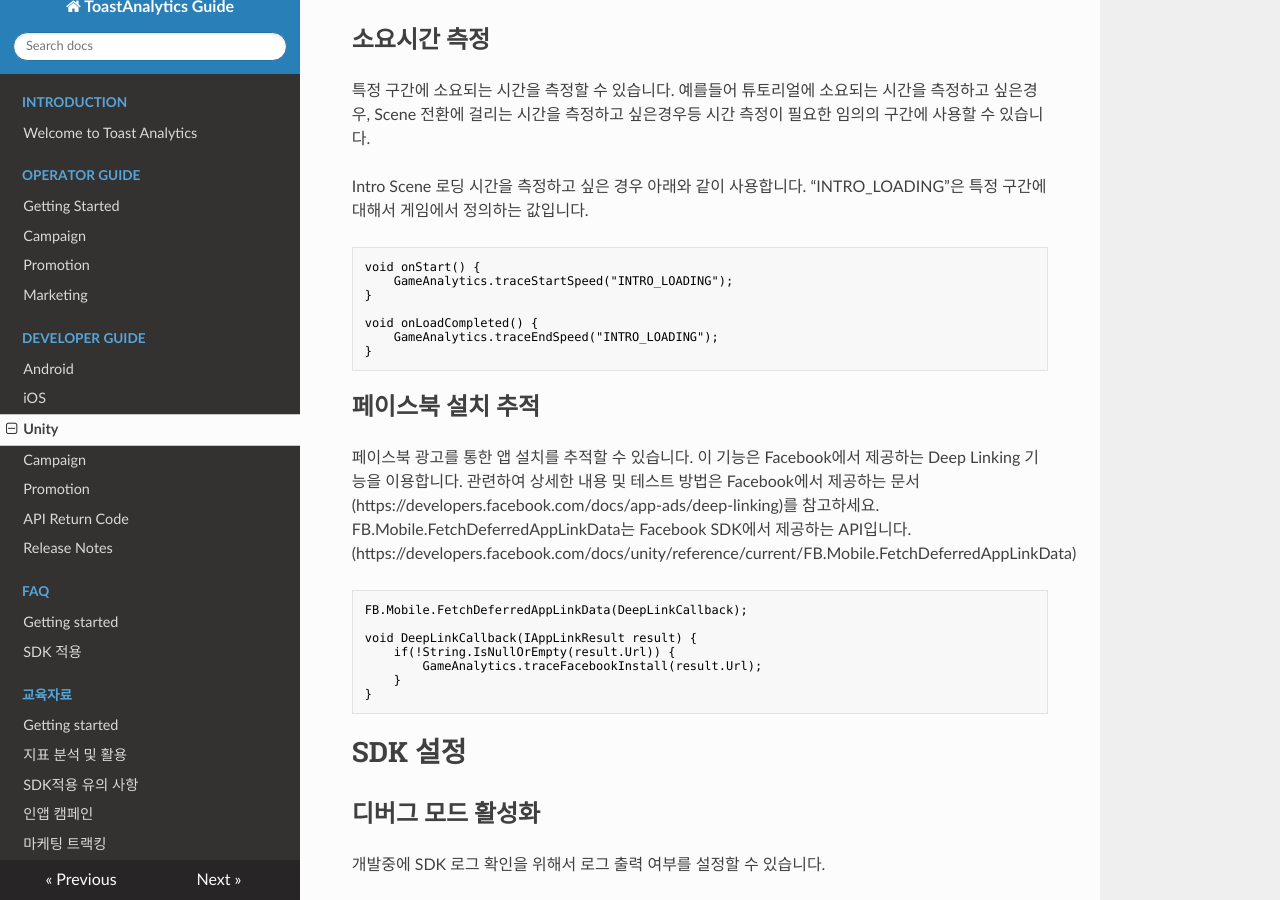
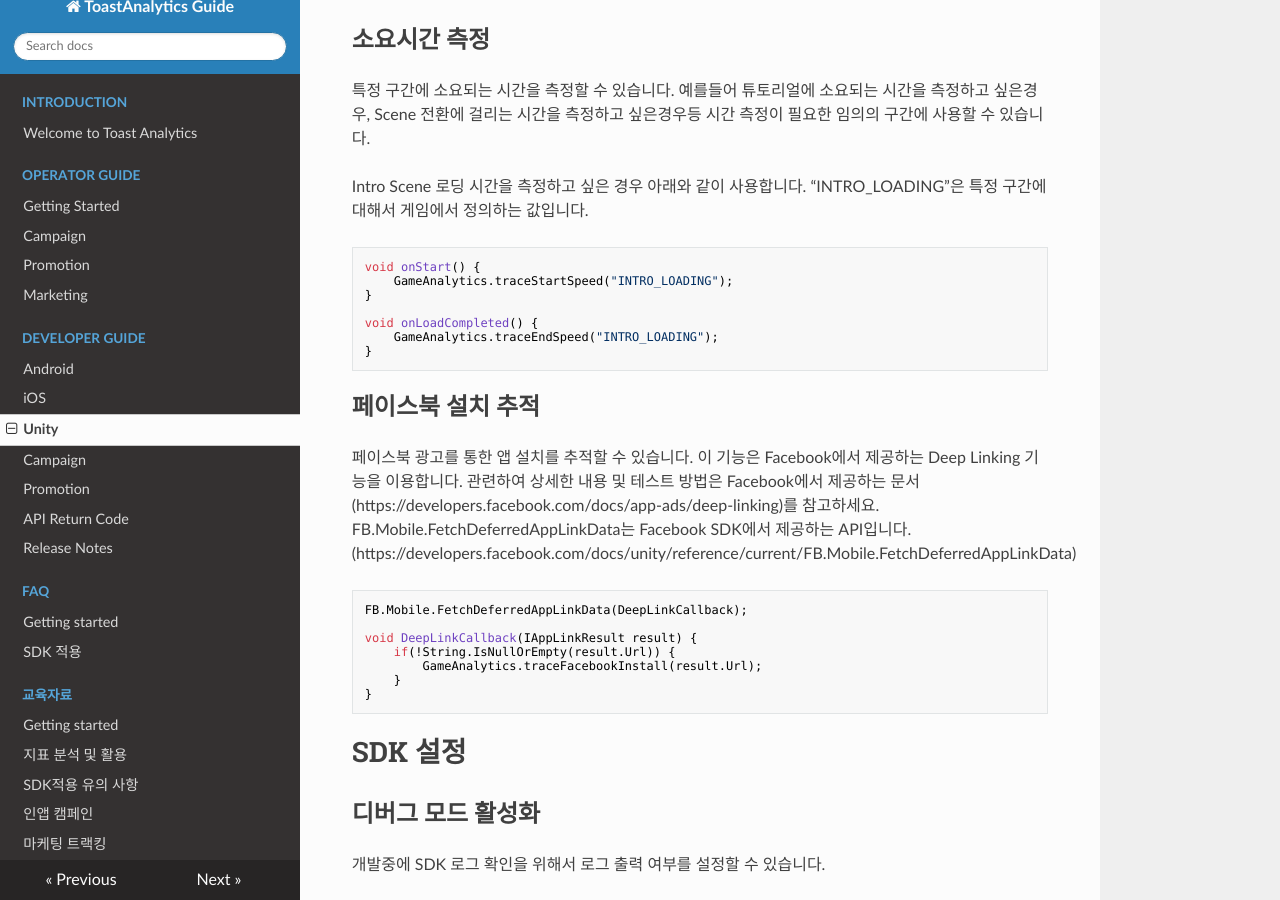
Before and after one commit to ToastAnalytics/ToastAnalytics, an MkDocs documentation site: the page built from docs/Developer/6. Unity Developer Guide.md, in a window 1280 px wide and 900 px high, scrolled down 13188 px. Built offline with MkDocs 1.6.1, drawn with Linux system fonts in a browser that asks for light colours; nearby versions of some CDN libraries; old or Windows-style settings are respelled for this version of MkDocs; some of the changed text lies outside the part shown.

Commit message:
Update 6. Unity Developer Guide.md

````diff
--- a/docs/Developer/6. Unity Developer Guide.md
+++ b/docs/Developer/6. Unity Developer Guide.md
@@ -120,7 +120,7 @@
 초기화 함수(initializeSDK)의 마지막 인자(use logging userid flag)로 이 값을 설정할 수 있습니다. Flag가 true 인 경우 User ID를 사용자 구분 기준으로 사용합니다. False로 설정하면 Advertise ID를 구분 기준으로 사용합니다.
 
 아래 코드는 User ID를 사용자 구분 기준으로 사용하는 경우입니다.
-```
+```c#
 using UnityEngine;
 using System;
 using System.Collections.Generic;
@@ -170,7 +170,7 @@
 Background/Foreground 이동시 위 함수를 호출하지 않으면 정확한 게임 이용 시간을 측정할 수 없기 때문에 이 API는 반드시 호출해야 합니다.<br />
 DAU는 하루동안 traceActivation을 호출한 사용자(Advertise ID 또는 User ID 기준)의 중복을 제거한 숫자로 계산합니다.
 
-```cs
+```c#
 void OnApplicationPause(bool paused) {
 
     if (paused) {
@@ -191,7 +191,7 @@
 Currency는 ISO-4217(<http://en.wikipedia.org/wiki/ISO_4217>)에서 정의한 코드를 사용합니다.<br />
 $0.99의 보석을 구매하는 경우 아래와 같이 사용합니다.<br />
 (여기에서 “GEM_10”은 게임에서 정의한 Item의 Code입니다. Unit Cost는 해당 아이템의 단위 가격, Payment는 실제 사용자가 사용한 금액입니다. Level은 구매한 사용자의 Level을 입력합니다.)
-```
+```c#
 GameAnalytics.tracePurchase("GEM_10", 0.99f, 0.99f, "USD", 10);
 ```
 Global Service를 하는 경우 상품 가격 정보는 주의해서 사용해야 합니다. 국가별로 통화 포맷이 다를 수 있기 때문에 가능하다면 스토어(Apple, Google등)에서 제공하는 가격정보를 사용하는것이 좋습니다.
@@ -201,12 +201,12 @@
 게임내에서 재화의 획득/사용시 호출합니다. 1차 재화, 2차 재화의 변동량을 추적합니다. 일반적으로 1차 재화는 In-App Purchase를 통해서 구매하는 재화(ex. 보석, 루비등) 입니다. 2차 재화는 1차 재화를 이용하여 구매하는 재화(ex. 체리, 하트등) 입니다.<br />
 IAP를 통해서 보석 10개를 구매한 경우 아래와 같이 사용합니다.<br />
 (“CODE_IAP”는 게임에서 정의한 Code입니다. 1차 재화인 경우 Type은 0, 2차 재화인 경우 1을 사용합니다)<br />
-```
+```c#
 GameAnalytics.traceMoneyAcquisition("CODE_IAP", "0", 10, 10);
 ```
 
 보석 10개를 이용하여 체리 100개를 구매한 경우는 아래와 같이 사용합니다.
-```
+```c#
 // 1차 재화 사용
 GameAnalytics.traceMoneyConsumption("CODE_USE_GEM", "0", 10, 10);
 
@@ -221,13 +221,13 @@
 사용자 레벨이 10으로 변경되는 경우 아래와 같이 호출합니다. 한 사용자의 레벨은 반드시 증가해야만 합니다. 감소하는 경우 정확한 데이터 측정이 불가능합니다.<br />
 예를들어 “Candy Crush Sage”와 같이 스테이지로 진행 되는 게임에서 스테이지를 레벨로 사용하는 경우에는 해당 스테이지에 최초 진입할때만 레벨업 로그를 남겨야 합니다. 만약 이전 스테이지로 다시 돌아가서 플레이 하는 경우에는 레벨업 로그를 남기지 않습니다.<br />
 또한 다른 API에 전달되는 level 값도 현재 진행중인 스테이지가 아닌 사용자의 최고 스테이지를 레벨 값으로 사용해야 합니다.
-```
+```c#
 GameAnalytics.traceLevelUp(10);
 ```
 
 #### 4. 친구
 사용자의 친구 숫자를 등록합니다. 일반적으로 앱 실행 후 친구 정보 로딩이 완료된 시점에 호출하면 됩니다.
-```
+```c#
 GameAnalytics.traceFriendCount(100);
 ```
 
@@ -260,7 +260,7 @@
 SDK는 일정한 주기로 캠페인 서버와 통신하여 캠페인 및 보상정보를 가져옵니다. 만약에 현재 사용자에게 진행할 캠페인이 있거나 사용자가 받을 보상 정보가 있는 경우 CampaignListener를 통해서 알려줍니다.
 
 따라서 캠페인 정보를 받기 위해서는 CampaignListener를 구현해야 합니다.
-```
+```c#
 public interface CampaignListener {
     void OnCampaignVisibilityChanged(string adspaceName, bool show);
     void OnCampaignLoadSuccess(string adspaceName);
@@ -280,7 +280,7 @@
 
 구현한 CampaignListener는 setCampaignListener를 이용하여 등록합니다.
 
-```
+```c#
 function setListener() {
     ……
     GameAnalytics.setCampaignListener(new MyCampaignListener());
@@ -333,7 +333,7 @@
 showCampaign() 메소드는 해당 adspace를 사용하는 캠페인이 없으면 아무런 동작도 하지 않으므로, 캠페인 팝업/배너를 노출할 것으로 예상되는 게임 내의 여러 지점에 각각 다른 adspaceName으로 함수를 호출해두면 이후에 별도의 게임 클라이언트 수정없이도 게임 운영자가 Analytics 웹사이트에서 캠페인을 등록하는 작업만으로 쉽게 팝업/배너를 노출할 수 있게 됩니다.
 
 Adspace 등록 방법은 “캠페인 테스트 가이드”를 참고하세요.
-```
+```c#
 public static int showCampaign(string adspaceName)
 public static int showCampaign(string adspaceName, AnimationType animation, int lifeTime)
 public static int hideCampaign(string adspaceName)
@@ -346,12 +346,12 @@
 게임별로 특정 이벤트를 정의하여 분석하고 싶은 경우 사용합니다.
 
 예를들어 Fever Time Item을 사용하는 경우 아래와 같이 사용합니다. 사용된 모든 코드는 게임에서 정의하여 사용합니다. 아래 예제는 특정 스테이지에서 아이템 변동 내용을 추적하기 위해 정의한 코드입니다.
-```
+```c#
 GameAnalytics.traceEvent("ITEM", "ITEM_USE", "FEVER", "STAGE_10", 1, 10);
 ```
 
 특정 레벨에서 보스 배틀 결과를 추적할때도 사용할 수 있습니다.
-```
+```c#
 GameAnalytics.traceEvent("STAGE", "STAGE_BOSS_VICTORY", "DRAGON_VALLEY", "BOSS_MOB", 1, 10);
 ```
 
@@ -381,7 +381,7 @@
 “isPromotionAvailable()”으로 프로모션 가능 여부를 확인할 수 있습니다. 프로모션 진행이 가능한 상태이면 “getPromotionButtonImagePath()” 함수를 이용하여 버튼 이미지 경로를 확인해서 게임에서 적절한 위치에 버튼을 생성합니다. (버튼 이미지는 PNG 형식으로 저장합니다.)
 
 (Analytics 설정에 등록한 이미지를 사용하지 않고 게임 배포 패키지에 포함된 이미지를 사용하여 버튼을 생성도 가능합니다. 단 이때도 프로모션 가능 여부를 반드시 확인-isPromotionAvailable- 후에 버튼을 생성해야 합니다.)
-```
+```c#
 if (GameAnalytics.isPromotionAvailable() == true) {
     Debug.Log ("Show Toast Promotion Button");
     string buttonImagePath = GameAnalytics.getPromotionButtonImagePath();
@@ -399,7 +399,7 @@
 프로모션 버튼을 터치하는 경우 “launchPromotionPage()”를 호출하여 프로모션을 실행합니다.
 
 (프로모션 보상 지급 여부 확인을 위해서 사용자 아이디를 사용합니다. launchPromotionPage 호출 이전에 setUserId를 호출하여 사용자 아이디를 입력해야 합니다. 프로모션을 사용하는 상황이기 때문에 setUserId의 두번째 인자를 “true”로 설정합니다.)
-```
+```c#
 private void touchPromotionButton() {
     ……
     GameAnalytics.launchPromotionPage();
@@ -456,7 +456,7 @@
 
 Intro Scene 로딩 시간을 측정하고 싶은 경우 아래와 같이 사용합니다. “INTRO_LOADING”은 특정 구간에 대해서 게임에서 정의하는 값입니다.
 
-```objective-c
+```c#
 void onStart() {
     GameAnalytics.traceStartSpeed("INTRO_LOADING");
 }
@@ -471,7 +471,7 @@
 관련하여 상세한 내용 및 테스트 방법은 Facebook에서 제공하는 문서(https://developers.facebook.com/docs/app-ads/deep-linking)를 참고하세요. FB.Mobile.FetchDeferredAppLinkData는 Facebook SDK에서 제공하는 API입니다.
 (https://developers.facebook.com/docs/unity/reference/current/FB.Mobile.FetchDeferredAppLinkData)
 
-```objective-c
+```c#
 FB.Mobile.FetchDeferredAppLinkData(DeepLinkCallback);
 
 void DeepLinkCallback(IAppLinkResult result) {
@@ -489,7 +489,7 @@
 이 함수는 initializeSDK 이전/이후 모두 호출 가능합니다. 기본 값은 setDebugMode(false)입니다.
 
 (안드로이드에서는 log tag가 “Analytics:”로 시작합니다. Eclipse에서 log cat filter를 “Analytics”로 지정하면 SDK에서 발생하는 로그를 확인할 수 있습니다.)
-```
+```c#
 void Start () {
      … …
      GameAnalytics.setDebugMode(true);
@@ -497,7 +497,7 @@
 
      int result = GameAnalytics.initializeSdk ("APPKEY", "COMPANYID", "VERSION", false);
 
-     if (result != 0 ) {
+     if (result != 0) {
         // SDK 초기화 실패
      }
      … …
````
